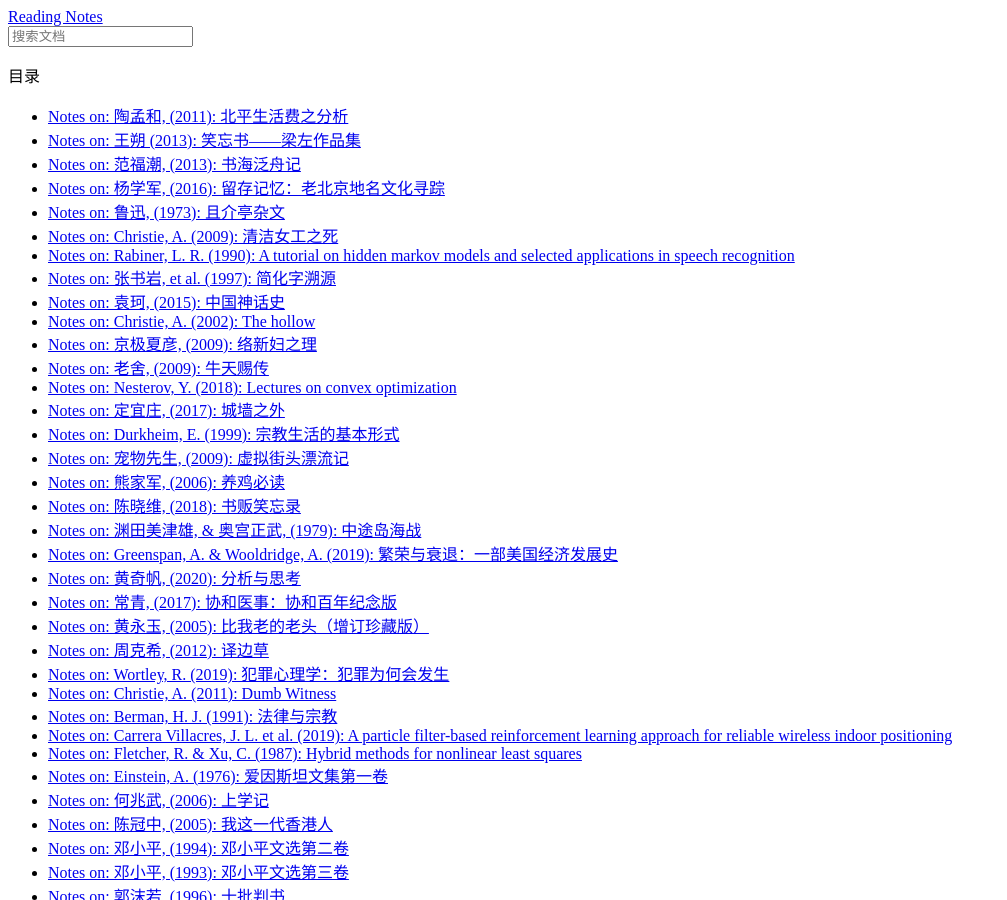
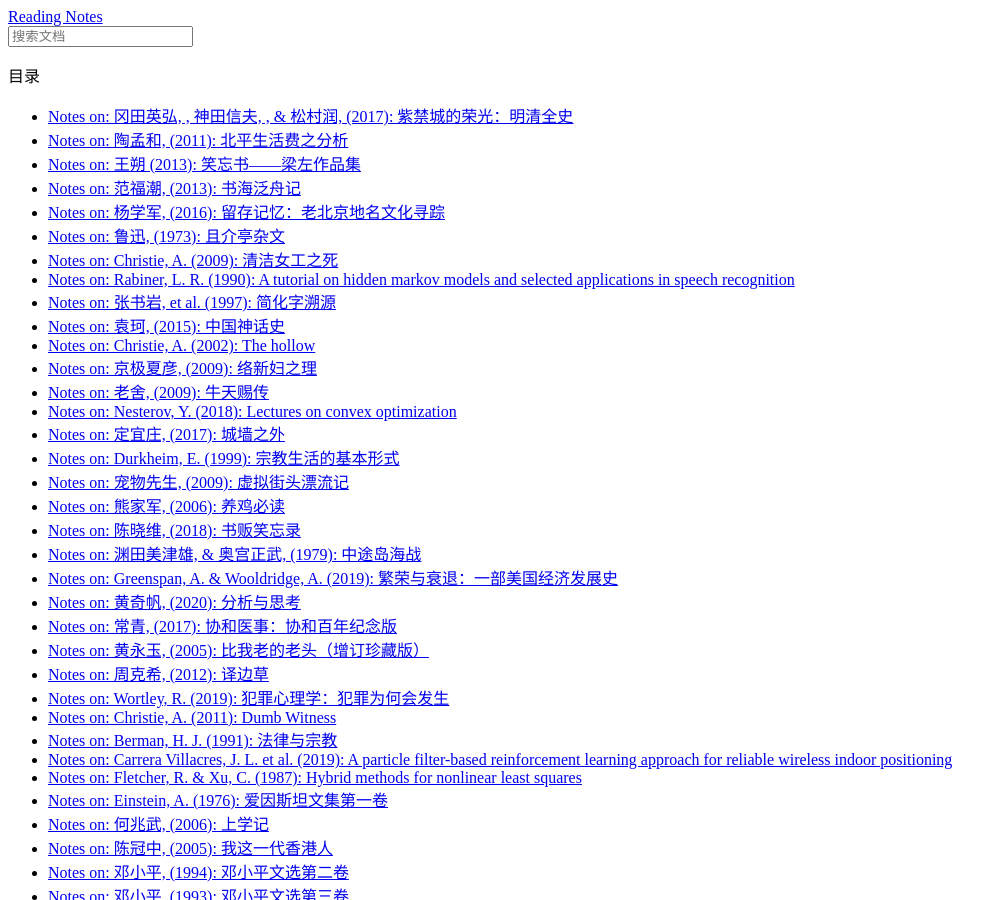
Before and after one commit to ufengger/bibtex-all, a Sphinx documentation site: the page built from docs/index.rst, in a window 1280 px wide and 900 px high. Shown: the whole window, without its empty margins (0-1007 px from the left). Built offline with Sphinx 7.4.7 and the Read the Docs theme 2.0.0, drawn with Linux system fonts in a browser that asks for light colours; some of the changed lines change nothing that is shown.

Commit message:
add notes

```diff
--- a/docs/index.rst
+++ b/docs/index.rst
@@ -19,6 +19,7 @@
    :hidden:
    :caption: 目录
 
+   冈田英弘_紫禁城的荣光_2017.rst
    陶孟和_北平生活费之分析_2011.rst
    笑忘书_2013.rst
    范福潮_书海泛舟记_2013.rst
--- /dev/null
+++ b/docs/冈田英弘_紫禁城的荣光_2017.rst
@@ -0,0 +1,42 @@
+Notes on: 冈田英弘, , 神田信夫, , & 松村润,  (2017): 紫禁城的荣光：明清全史
+===========================================================================
+
+`View on DouBan <https://book.douban.com/subject/26905098/>`_
+
+.. code-block:: bibtex
+
+   @book{冈田英弘_紫禁城的荣光_2017,
+     author    = {冈田英弘 and 神田信夫 and 松村润},
+     title     = {紫禁城的荣光：明清全史},
+     year      = {2017},
+     publisher = {社会科学文献出版社},
+     url       = {https://book.douban.com/subject/26905098/},
+     note      = {王帅译},
+   }
+
+第一章 中国与支那
+-----------------
+
+万里长城标示了明王朝统治的极限，也表现出其放弃长城以北的决心。永乐帝仿照大元帝国
+建立大明帝国的事业最终失败，换言之，明朝未能由支那进而成为中国，这也是明朝作为汉
+族王朝的悲剧象征。当然，万里长城被称为中国的金字塔、世界七大奇迹之一，自然也是支
+那地区农耕经济实力和汉族繁荣昌盛的象征。但是以从“支那”到“中国”的历史视角来看，万
+里长城的意义仍是负面的。
+
+其证据就是当清朝完成向中国的转变后，万里长城就完全失去意义，变成了多余的东西。
+
+中书省被称为元帝国的最高政府机关，但实际上不过是负责征收支那农耕地带地租的税务所
+罢了，同时中书省也没有对游牧地带的管辖权。而且，中书省被设置在北京这个边境城市，
+而北京虽然在元代被称为大都，但并不是我们通常意义上的首都。虽然大都建有宫殿建筑，
+但元朝的皇帝们绝对不在那里常住，他们每年只在大都的宫殿中接见一次汉臣，而且，在此
+期间皇帝们也都住在大都郊外的帐篷里。总而言之，北京在元代不过是蒙古人借以统治支那
+地区的一个窗口罢了。
+
+第五章 大汉与大喇嘛
+-------------------
+
+于是，皈依了格鲁派的俺答汗授予索南嘉措“瓦齐尔达喇·达赖·喇嘛”的尊号。该尊号是一个
+梵、蒙、藏三语的合称。“瓦齐尔达喇”在梵语中意为“金刚持”，“达赖”在蒙语中意为“大海”。
+自此以后，格鲁派的法王便被称为“达赖喇嘛”。索南嘉措虽说是首个被封为达赖喇嘛的高僧，
+但根据转世制度，他被后世公认为哲蚌寺的第三代住持，所以学界一般将索南嘉措称为三世
+达赖。
```
